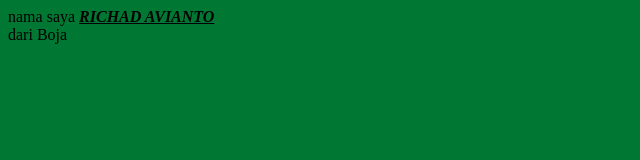
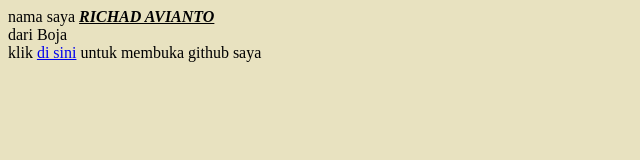
Before and after one commit to aviantorichad/belajar-bikin-web, a plain HTML site: page index.html in a window 1280 px wide. Shown: the whole page, without its empty margins (0-640 px from the left). Drawn offline with Linux system fonts and the light colour scheme.

Commit message:
mengubah warna background dan menambahkan link

```diff
--- a/index.html
+++ b/index.html
@@ -3,10 +3,12 @@
   <head>
     <title>Belajar Bikin Web</title>
   </head>
-  <body bgcolor="#007733">
+  <body bgcolor="#e8e2c0">
     <!-- ini adalah komentar, tidak akan tampil di browser  -->
     nama saya <u><i><b>RICHAD AVIANTO</b></i></u>
     <br/>
     dari Boja
+    <br/>
+    klik <a href="http://github.com/aviantorichad">di sini</a> untuk membuka github saya
   </body>
 </html>
```
